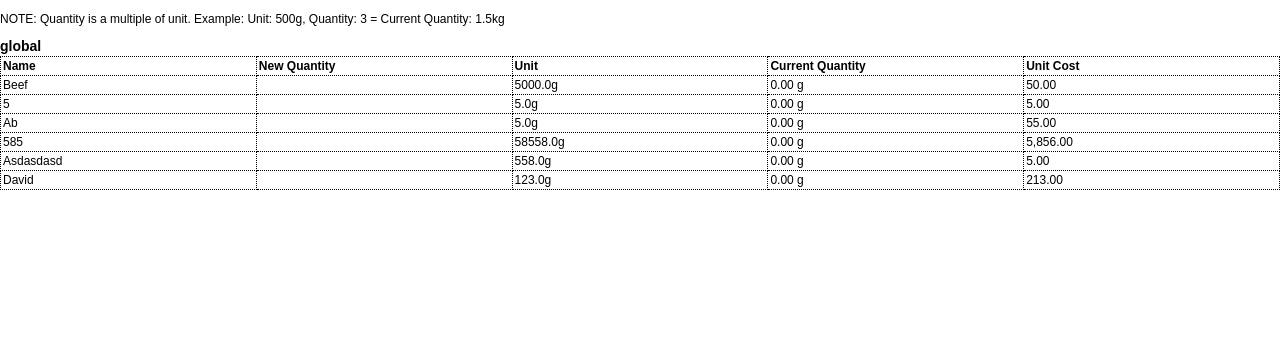
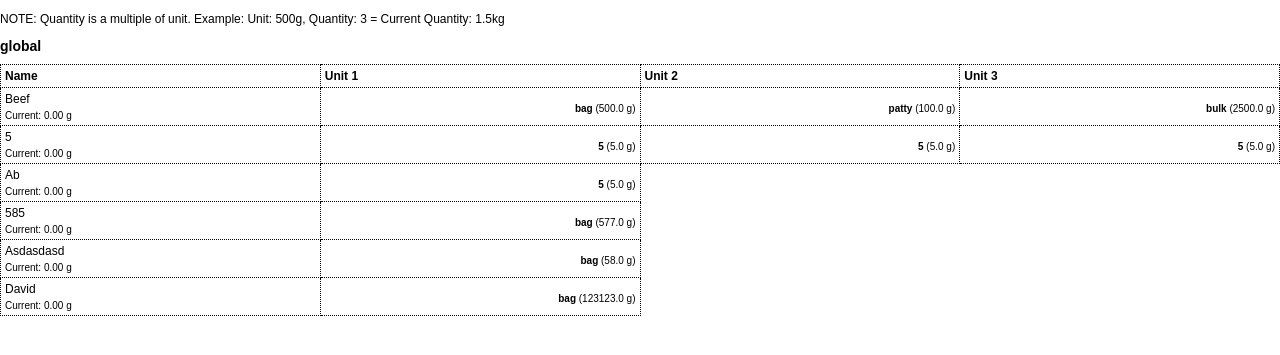
Before and after one commit to MaxIyad/restly, a Django app: page /inventory/print/ in a window 1280 px wide. Shown: the top 355 px of the page. Run offline with Django 5.2, Linux system fonts and the light colour scheme; data comes from the database, SQL or seed files in the repository; both versions use the stored data as it was after the commit; parts of the project's set-up code (start-up, migrations or seed data) failed here and were passed over.

Commit message:
print sheet fixed

```diff
--- a/inventory/forms.py
+++ b/inventory/forms.py
@@ -46,10 +46,7 @@ class UnitForm(forms.ModelForm):
             'name': 'Unit Name',
             'multiplier': 'Multiplier',
         }
-        widgets = {
-            'name': forms.TextInput(attrs={'placeholder': 'Optional Unit Name'}),
-            'multiplier': forms.NumberInput(attrs={'placeholder': 'Optional Multiplier'}),
-        }
+
 
     def clean(self):
         cleaned_data = super().clean()
--- a/inventory/templates/inventory/print_inventory.html
+++ b/inventory/templates/inventory/print_inventory.html
@@ -1,5 +1,3 @@
-<!-- print_inventory.html -->
-
 <!DOCTYPE html>
 <html lang="en">
 <head>
@@ -20,19 +18,24 @@
         }
         th, td {
             border: 1px dotted black;
-            padding: 2px ;
+            padding: 4px;
             text-align: left;
             word-wrap: break-word;
         }
         th {
             background-color: #fff;
         }
+        td.unit-cell {
+            text-align: right; /* Align text to the right */
+        }
         h2 {
-            margin: 2px 0 2px;
+            margin: 10px 0;
             font-size: 14px;
         }
-
-
+        small {
+            display: block;
+            margin-top: 4px;
+        }
     </style>
 </head>
 <body>
@@ -45,20 +48,27 @@
         <thead>
             <tr>
                 <th>Name</th>
-                <th>New Quantity</th>
-                <th>Unit</th>
-                <th>Current Quantity</th>
-                <th>Unit Cost</th>
+                <th>Unit 1</th>
+                <th>Unit 2</th>
+                <th>Unit 3</th>
             </tr>
         </thead>
         <tbody>
             {% for ingredient in category.ingredient_set.all %}
             <tr>
-                <td>{{ ingredient.name|title }}</td>
-                <td></td> <!-- Underline placeholder? -->
-                <td>{{ ingredient.unit_multiplier }}{{ ingredient.unit_type }}</td>
-                <td>{{ ingredient.converted_quantity }}</td>
-                <td>{{ settings.get_currency_type_display }}{{ ingredient.unit_cost|floatformat:2|intcomma }}</td>
+                <td>
+                    {{ ingredient.name|title }}
+                    <br>
+                    <small>Current: {{ ingredient.converted_quantity }}</small>
+                </td>
+                {% for unit in ingredient.units.all %}
+                    <td class="unit-cell">
+                        <small>
+                            <strong>{{ unit.name }}</strong>
+                            ({{ unit.multiplier }} {{ ingredient.unit_type }})
+                        </small>
+                    </td>
+                {% endfor %}
             </tr>
             {% endfor %}
         </tbody>
--- a/inventory/templates/inventory/row_add.html
+++ b/inventory/templates/inventory/row_add.html
@@ -74,8 +74,8 @@ document.addEventListener('DOMContentLoaded', () => {
             const newUnitRow = document.createElement('div');
             newUnitRow.className = 'unit-row d-flex align-items-center';
             newUnitRow.innerHTML = `
-    <input type="text" name="unit-name-${currentUnits}" class="form-control w-auto" placeholder="Optional Unit Name">
-    <input type="number" name="unit-multiplier-${currentUnits}" class="form-control w-auto ms-2" placeholder="Optional Multiplier">
+    <input type="text" name="unit-name-${currentUnits}" class="form-control w-auto" >
+    <input type="number" name="unit-multiplier-${currentUnits}" class="form-control w-auto ms-2" >
     <button type="button" class="btn btn-danger btn-sm ms-2 delete-unit">Delete Unit</button>
 `;
 
--- a/inventory/views.py
+++ b/inventory/views.py
@@ -157,7 +157,7 @@ def take_inventory(request):
                             updated_count += 1
                         except ValueError:
                             messages.error(request, f"Invalid quantity for {unit.name}.")
-            messages.success(request, f"Inventory updated for {updated_count} units.")
+        messages.success(request, f"Inventory updated for {updated_count} units.")
 
         return redirect('inventory')
 
@@ -165,6 +165,9 @@ def take_inventory(request):
         'categories': categories,
     }
     return render(request, 'inventory/take_inventory.html', context)
+
+
+
 
 '''def take_inventory(request):
     categories = Category.objects.prefetch_related('ingredient_set').all()
```
Also changed, not shown: inventory/templates/inventory/take_inventory.html (+24 -16 lines), db.sqlite3, inventory/migrations/0027_alter_historicalingredient_quantity_and_more.py (added), inventory/templatetags/custom_filters.py (line endings or trailing spaces).
